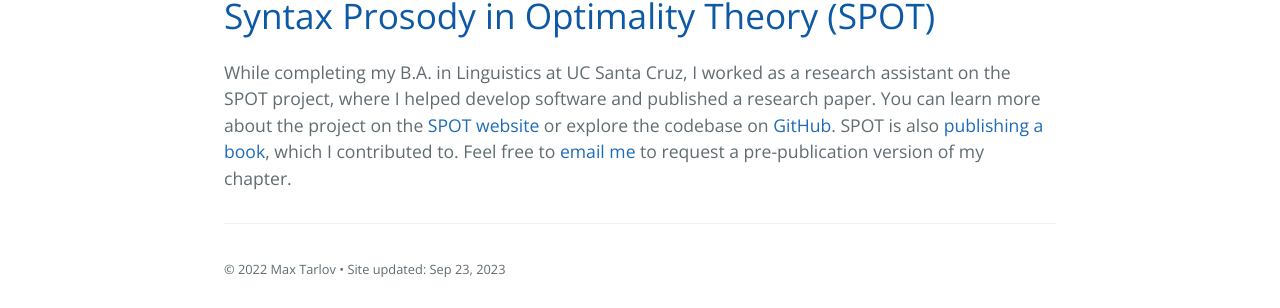
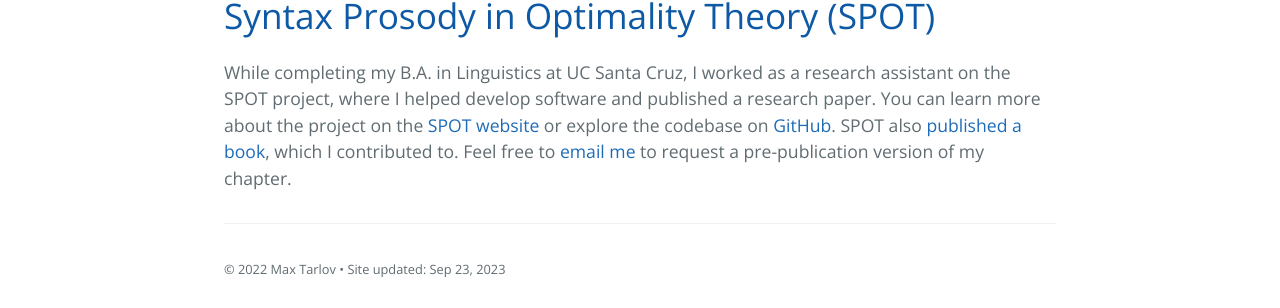
Before and after one commit to maxTarlov/personal-website, a Jekyll site: the page built from _projects/spot.md, in a window 1280 px wide. Shown: the part 426-734 px from the top of the page. Built offline with Jekyll 4.4.1, drawn with Linux system fonts in a browser that asks for light colours.

Commit message:
publishing a book -> published a book

```diff
--- a/_projects/spot.md
+++ b/_projects/spot.md
@@ -5,4 +5,4 @@ redirect: https://spot.sites.ucsc.edu/
 date: 2022-12-31
 ---
 
-While completing my B.A. in Linguistics at UC Santa Cruz, I worked as a research assistant on the SPOT project, where I helped develop software and published a research paper. You can learn more about the project on the [SPOT website](https://spot.sites.ucsc.edu/) or explore the codebase on [GitHub](https://github.com/syntax-prosody-ot/main). SPOT is also [publishing a book](https://www.equinoxpub.com/home/syntax-prosody/), which I contributed to. Feel free to [email me](mailto:bots@tarlov.dev) to request a pre-publication version of my chapter.
+While completing my B.A. in Linguistics at UC Santa Cruz, I worked as a research assistant on the SPOT project, where I helped develop software and published a research paper. You can learn more about the project on the [SPOT website](https://spot.sites.ucsc.edu/) or explore the codebase on [GitHub](https://github.com/syntax-prosody-ot/main). SPOT also [published a book](https://www.equinoxpub.com/home/syntax-prosody/), which I contributed to. Feel free to [email me](mailto:bots@tarlov.dev) to request a pre-publication version of my chapter.
```
